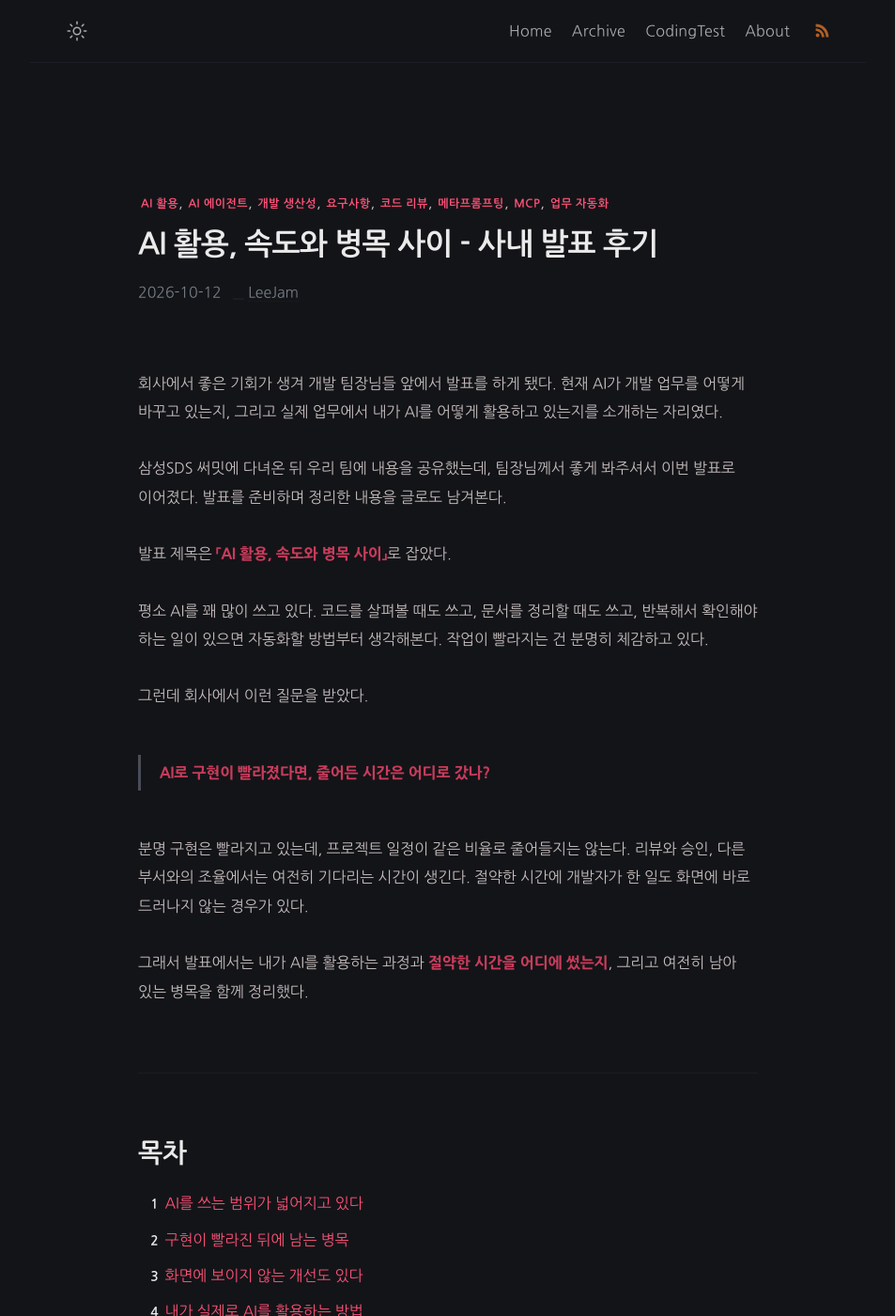
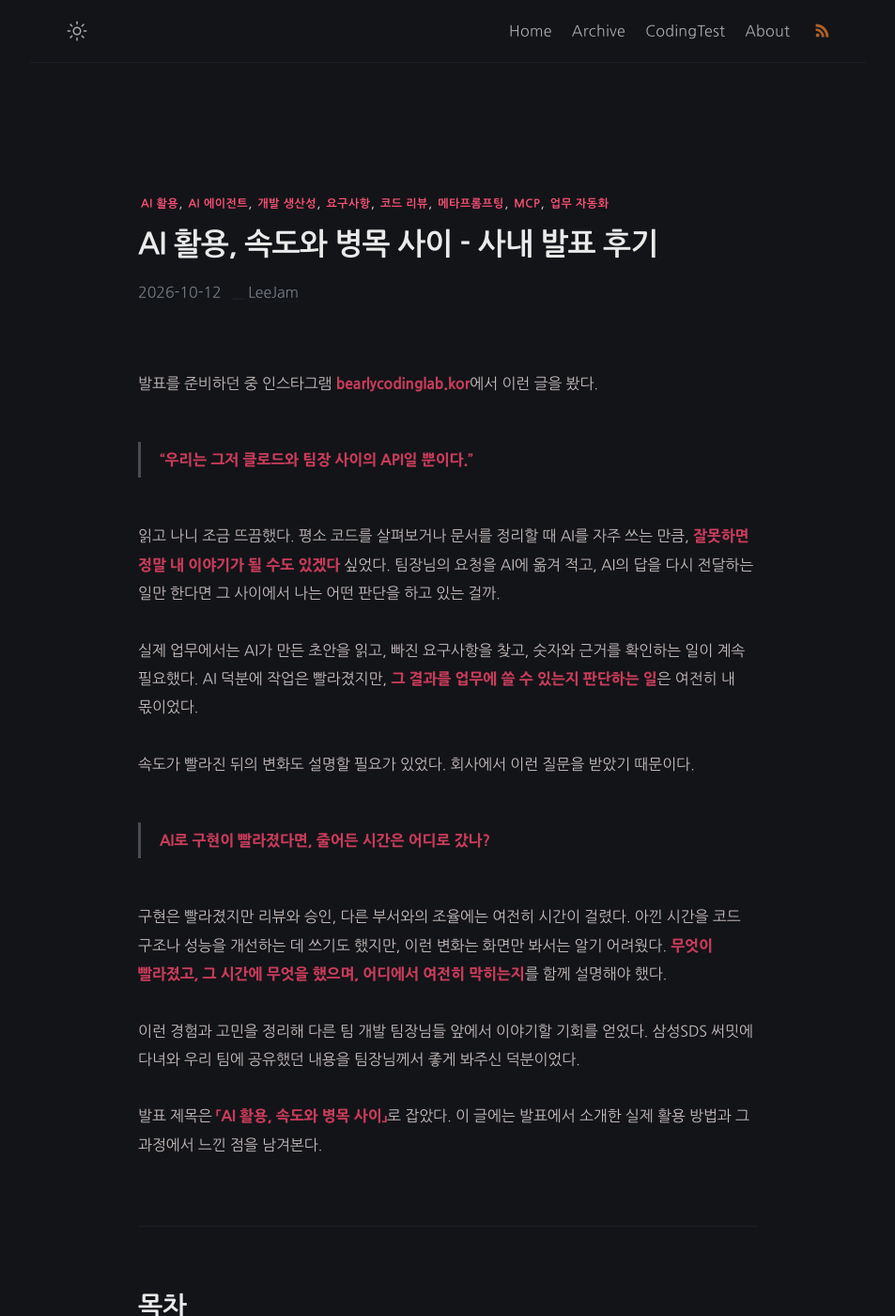
Before and after one commit to LeeJams/LeeJams.github.io, a Jekyll site: the page built from _posts/ai/2026-10-12-ai-development-speed-and-bottlenecks.md, in a window 1280 px wide and 1400 px high. Shown: the whole window at 94% size, without its empty margins (163-1116 px from the left). Built offline with Jekyll 4.4.1, drawn with Linux system fonts in a browser that asks for light colours; comment, search, counter and statistics services are not loaded; some of the changed text lies outside the part shown.

Commit message:
docs: improve AI development post introduction and flow

```diff
--- a/_posts/ai/2026-10-12-ai-development-speed-and-bottlenecks.md
+++ b/_posts/ai/2026-10-12-ai-development-speed-and-bottlenecks.md
@@ -17,21 +17,23 @@ tags:
 category: ["AI"]
 ---
 
-회사에서 좋은 기회가 생겨 개발 팀장님들 앞에서 발표를 하게 됐다. 현재 AI가 개발 업무를 어떻게 바꾸고 있는지, 그리고 실제 업무에서 내가 AI를 어떻게 활용하고 있는지를 소개하는 자리였다.
+발표를 준비하던 중 인스타그램 **bearlycodinglab.kor**에서 이런 글을 봤다.
 
-삼성SDS 써밋에 다녀온 뒤 우리 팀에 내용을 공유했는데, 팀장님께서 좋게 봐주셔서 이번 발표로 이어졌다. 발표를 준비하며 정리한 내용을 글로도 남겨본다.
+> **"우리는 그저 클로드와 팀장 사이의 API일 뿐이다."**
 
-발표 제목은 **「AI 활용, 속도와 병목 사이」**로 잡았다.
+읽고 나니 조금 뜨끔했다. 평소 코드를 살펴보거나 문서를 정리할 때 AI를 자주 쓰는 만큼, **잘못하면 정말 내 이야기가 될 수도 있겠다** 싶었다. 팀장님의 요청을 AI에 옮겨 적고, AI의 답을 다시 전달하는 일만 한다면 그 사이에서 나는 어떤 판단을 하고 있는 걸까.
 
-평소 AI를 꽤 많이 쓰고 있다. 코드를 살펴볼 때도 쓰고, 문서를 정리할 때도 쓰고, 반복해서 확인해야 하는 일이 있으면 자동화할 방법부터 생각해본다. 작업이 빨라지는 건 분명히 체감하고 있다.
+실제 업무에서는 AI가 만든 초안을 읽고, 빠진 요구사항을 찾고, 숫자와 근거를 확인하는 일이 계속 필요했다. AI 덕분에 작업은 빨라졌지만, **그 결과를 업무에 쓸 수 있는지 판단하는 일**은 여전히 내 몫이었다.
 
-그런데 회사에서 이런 질문을 받았다.
+속도가 빨라진 뒤의 변화도 설명할 필요가 있었다. 회사에서 이런 질문을 받았기 때문이다.
 
 > **AI로 구현이 빨라졌다면, 줄어든 시간은 어디로 갔나?**
 
-분명 구현은 빨라지고 있는데, 프로젝트 일정이 같은 비율로 줄어들지는 않는다. 리뷰와 승인, 다른 부서와의 조율에서는 여전히 기다리는 시간이 생긴다. 절약한 시간에 개발자가 한 일도 화면에 바로 드러나지 않는 경우가 있다.
+구현은 빨라졌지만 리뷰와 승인, 다른 부서와의 조율에는 여전히 시간이 걸렸다. 아낀 시간을 코드 구조나 성능을 개선하는 데 쓰기도 했지만, 이런 변화는 화면만 봐서는 알기 어려웠다. **무엇이 빨라졌고, 그 시간에 무엇을 했으며, 어디에서 여전히 막히는지**를 함께 설명해야 했다.
 
-그래서 발표에서는 내가 AI를 활용하는 과정과 **절약한 시간을 어디에 썼는지**, 그리고 여전히 남아 있는 병목을 함께 정리했다.
+이런 경험과 고민을 정리해 다른 팀 개발 팀장님들 앞에서 이야기할 기회를 얻었다. 삼성SDS 써밋에 다녀와 우리 팀에 공유했던 내용을 팀장님께서 좋게 봐주신 덕분이었다.
+
+발표 제목은 **「AI 활용, 속도와 병목 사이」**로 잡았다. 이 글에는 발표에서 소개한 실제 활용 방법과 그 과정에서 느낀 점을 남겨본다.
 
 ---
 
@@ -88,13 +90,13 @@ AI로 구현 시간을 줄였다고 **프로젝트 일정이 같은 비율로
 
 그래서 AI 활용의 효과를 보려면 **어떤 작업이 빨라졌는지와 지금 어디에서 막히는지**를 함께 봐야 한다고 생각한다.
 
-[DORA의 2025년 보고서](https://dora.dev/research/2025/dora-report/)도 AI가 **조직이 이미 가진 강점과 약점을 증폭한다**고 설명한다. 이 관점을 개발 업무에 적용해보면, AI를 도입하는 것과 함께 요구사항을 정리하고 결과를 검토하는 방식도 다듬어야 한다는 생각이 든다.
+[DORA의 2025년 보고서](https://dora.dev/research/2025/dora-report/){:target="\_blank" rel="noopener noreferrer"}도 AI가 **조직이 이미 가진 강점과 약점을 증폭한다**고 설명한다. 이 관점을 개발 업무에 적용해보면, AI를 도입하는 것과 함께 요구사항을 정리하고 결과를 검토하는 방식도 다듬어야 한다는 생각이 든다.
 
 ---
 
 ## 화면에 보이지 않는 개선도 있다
 
-발표에서 다루고 싶었던 또 하나의 질문은 이것이었다.
+절약한 시간의 쓰임을 설명하려면 이런 질문에도 답해야 했다.
 
 > **AI로 아낀 시간에 개발자는 무엇을 했나?**
 
@@ -117,7 +119,7 @@ AI로 구현 시간을 줄였다고 **프로젝트 일정이 같은 비율로
 
 ## 내가 실제로 AI를 활용하는 방법
 
-실제 활용 방법은 쇼핑몰 연동 문서 세 편을 작성했던 경험을 중심으로 소개했다.
+절약한 시간을 다른 개선에 쓰려면, AI가 만든 결과가 실제 업무에 사용할 수 있는 수준인지 먼저 확인해야 한다. 발표에서는 쇼핑몰 연동 문서 세 편을 작성했던 경험을 중심으로 내가 AI를 활용하고 검증하는 방법을 소개했다.
 
 먼저 결과부터 이야기하면, **문서 세 편을 아홉 차례 수정했다. 한 번에 끝난 문서는 한 편도 없었다.** AI를 쓰면 한 번에 완성될 것 같지만, 실제로는 결과를 읽고 기준을 다시 맞추는 과정이 계속 필요했다.
 
@@ -207,13 +209,7 @@ AI가 자료를 읽는 것에서 나아가 실제 도구를 사용하게 되면,
 
 ## 개발자가 더 일찍 고민해야 할 것
 
-발표를 준비하던 중 인스타그램 [**bearlycodinglab.kor**](https://www.instagram.com/bearlycodinglab.kor/)에서 이런 글을 봤다.
-
-> **"우리는 그저 클로드와 팀장 사이의 API일 뿐이다."**
-
-읽고 나니 조금 뜨끔했다. **잘못하면 정말 내 이야기가 될 수도 있겠다** 싶었다. 팀장님의 요청을 AI에 옮겨 적고, AI의 답을 다시 전달하는 일만 한다면, 그 사이에서 나는 어떤 판단을 하고 있는 걸까.
-
-그래서 AI를 활용할수록 **요구사항을 이해하고 정리하는 일**이 중요해진다고 느낀다.
+AI에게 맡길 범위를 정하는 일은 결국 개발자가 직접 판단할 몫을 정하는 일이기도 하다. 도입부에서 본 문장처럼 요청과 답을 전달하는 데 머무르지 않으려면, **요구사항을 이해하고 정리하는 일**부터 챙겨야 한다고 느낀다.
 
 받은 요구를 그대로 AI에 전달하면 그 안에 있던 모호함도 함께 전달된다. 결과물을 보고 나서야 예외 상황을 발견하면, 빠르게 만든 코드를 다시 수정해야 한다.
 
```
